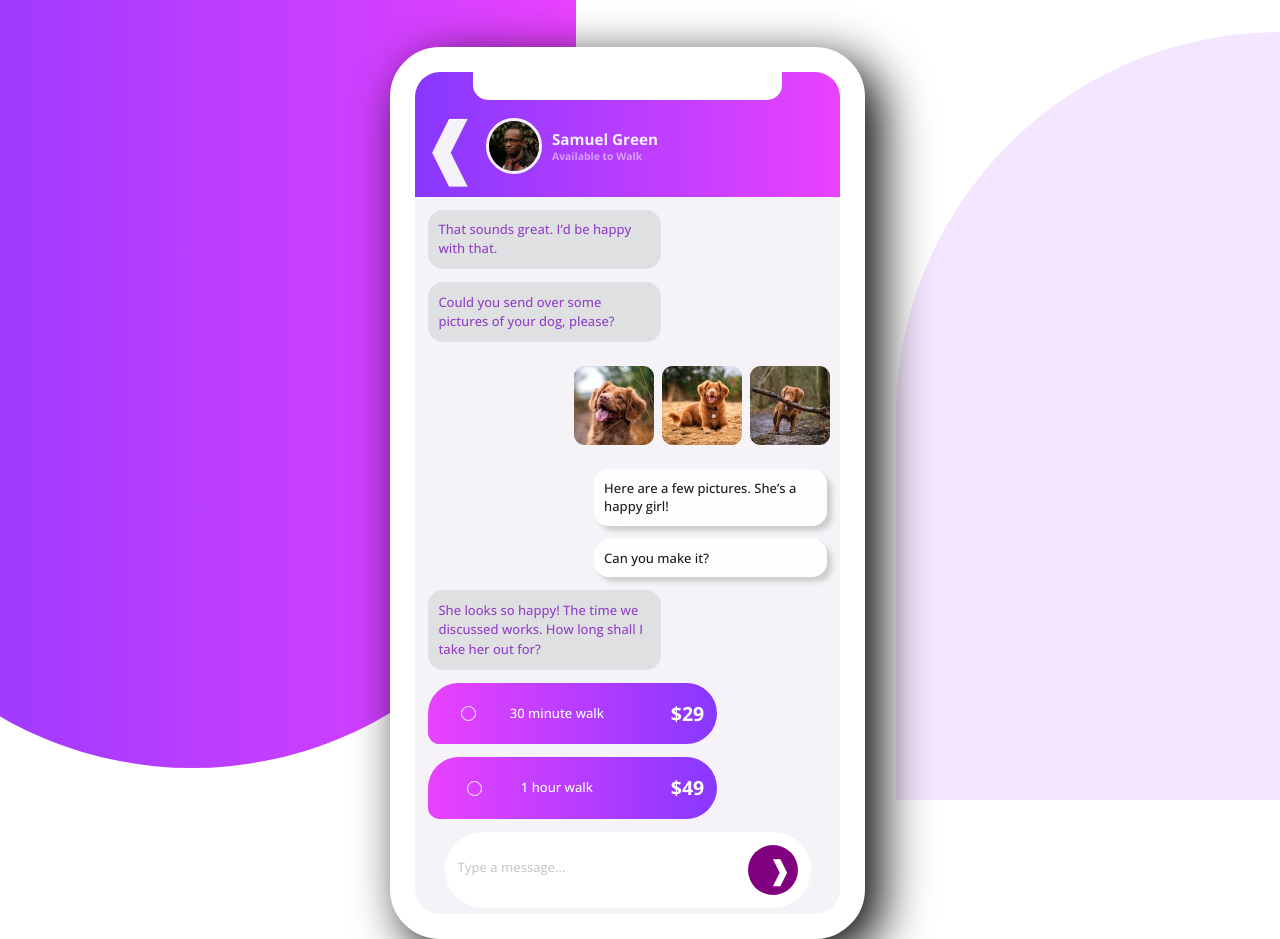
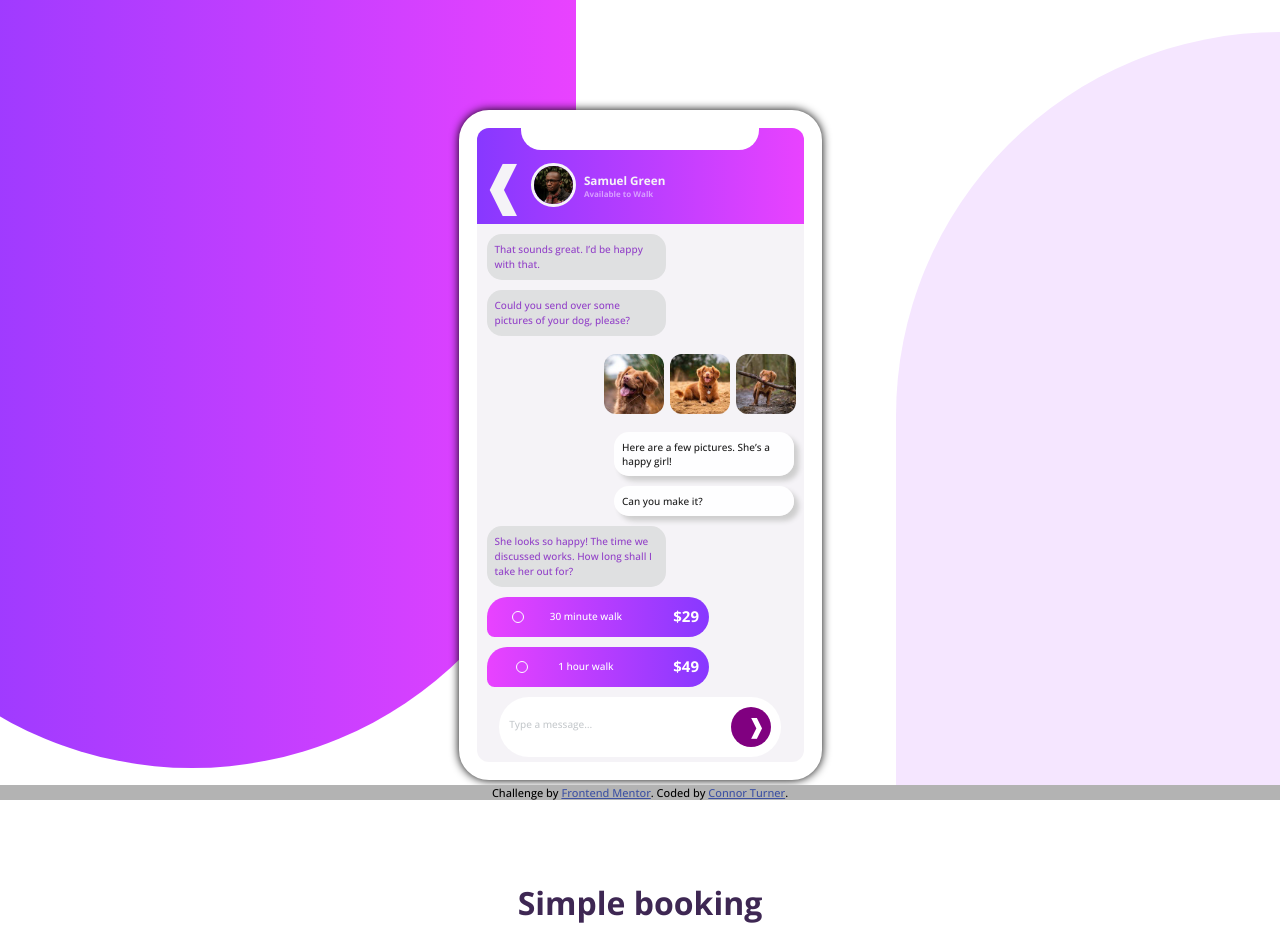
Before and after one commit to cturn5830/CSS-Project, a plain HTML site: page index.html in a window 1280 px wide. Shown: the top 939 px of the page. Drawn offline with nearby package versions, Linux system fonts and the light colour scheme.

Commit message:
Polished off
fixed coded by link along with css units for constant scaling

```diff
--- a/index.html
+++ b/index.html
@@ -86,7 +86,7 @@
 
   <div class="attribution">
     Challenge by <a href="https://www.frontendmentor.io?ref=challenge" target="_blank">Frontend Mentor</a>.
-    Coded by <a href="#">Your Name Here</a>.
+    Coded by <a href="theconnorturner.com">Connor Turner</a>.
   </div>
 </body>
 </html>
--- a/styles.css
+++ b/styles.css
@@ -1,10 +1,19 @@
 @import url('https://fonts.googleapis.com/css2?family=Open+Sans:wght@300;400;500;700;800&display=swap');
 body,html{
-    font-size: 13px;
+    font-size: 10px;
     font-family: sans-serif;
     font-family:'Open Sans', sans-serif;
     font-weight: 500;
     overflow: hidden;
+}
+.attribution{
+    position: fixed;
+    z-index: 200;
+    bottom:0;
+    left: 0;
+    right: 0;
+    background-color: rgb(179, 179, 179);
+    width: 100vw;
 }
 .background_element1{
     width:auto;
@@ -34,14 +43,191 @@ body,html{
     display: cover;
 }
 .mainbody{
-    align-self: center;
+    display: flex;
     margin:auto;
-    width:80vw;
+    width:80%;
     height: fit-content;
+    position: absolute;
+    z-index: 100;
+    top:10vh;
+    left:0;
+    right:0;
+    margin-left:auto;
+    margin-right:auto;
+    max-width: 100vw;
+    justify-content: center;
+}
+
+.purplebackground{
+    background-image:linear-gradient( to right,hsl(293, 100%, 63%),hsl(264, 100%, 61%));
+}
+.purplebackground2{
+    background-image:linear-gradient( to left,hsl(293, 100%, 63%),hsl(264, 100%, 61%));
+}
+.HTMLicon{
+    font-size: 5rem;
+    height: fit-content;
+    padding:0;
+    margin:0;
+}
+.HTMLicon2{
     position: relative;
-    z-index: 100;
+    top:-1.4rem;
+    left: -.3rem;
+}
+.phone{
+    margin-top:3rem;
+    margin-left: auto;
+    margin-right: auto;
+    max-width: 32.7rem;
+    border-radius: 3rem;
+    box-shadow: 0 0 1rem 0;
+    border: solid 1.8rem white;
+    background-color: hsl(270, 20%, 96%);
+    overflow:hidden;
+}
+.phone > *{
+    padding:0.5rem;
+}
+.notch{
+    background-color: white;
+    width: 75%;
+    height: 2.3rem;
+    padding: 0 !important;
+    margin: 0;
+    margin-left: auto;
+    margin-right: auto;
+    border-bottom-left-radius:20px ;
+    border-bottom-right-radius:20px ;
+    position: relative;
+    top:-0.1rem;
+}
+.notchhandler{
+    padding-top:0;
+}
+.Profile{
     display: flex;
+    gap:0.8rem;
+    align-items:center;
+    margin:0 0 0 0;
 }
+.Profile h3{
+    color:hsl(270, 20%, 96%);
+}
+.Profile img{
+    border:solid 0.3rem hsl(270, 20%, 96%);
+    border-radius: 100%;
+    height: 3.85rem;
+    width: auto;
+}
+.text > *{
+    padding:0;
+    margin:0;
+}
+.text p{
+    font-weight: bold;
+    color:hsl(276, 100%, 81%);
+    font-size: 0.8rem;
+}
+.recivedText{
+    width: 50%;
+    border-radius:15px;
+    background-color: hsla(0, 0%, 100%, 0.945);
+    color:hsl(0, 0%, 11%);
+    margin:1rem 1rem 1rem auto;
+    padding:0.8rem;
+    box-shadow: 5px 5px 5px rgb(206, 206, 206);
+}
+.sentText{
+    width: 50%;
+    border-radius:15px;
+    background-color: hsl(210, 3%, 88%);
+    color:hsl(276, 55%, 52%);
+    margin:1rem 0 1rem 1rem;
+    padding:0.8rem;
+    line-height: 1.5em;
+}
+.sendBTN{
+    background-color: purple;
+    border-radius: 100%;
+    color:white;
+    width:0;
+    height: 0;
+    padding:2rem;
+    font-weight: bold;
+    text-align: center;
+    font-size: 2rem;
+}
+.recivedIMG{
+    display: flex;
+    width: fit-content;
+    margin-right: 0;
+    margin-left: auto;
+}
+.recivedIMG > *{
+    height: 6rem;
+    width: auto;
+    padding:0.3rem;
+    border-radius: 15px;
+}
+.autoResponse{
+    width: 65%;
+    border-radius:40px;
+    border-bottom-left-radius: 15px;
+    margin:0 0 1rem 1rem;
+    display: flex;
+    padding: 0 1rem 0 0;
+    align-items: center;
+    justify-content: space-between;
+    color:white;
+    line-height: 1.5em;
+}
+.autoResponse > p,.autoResponse > h2{
+    height: fit-content;
+    padding: 0;
+}
+.autoResponse > p{
+    text-align: left;
+}
+.circle{
+    border:1px solid white;
+    border-radius: 100%;
+    padding:0.5rem;
+    margin:0;
+    display: inline;
+}
+.typeMessage{
+    background-color: white;
+    color:hsl(206, 6%, 79%);
+    border-radius: 50px;
+    padding:1rem;
+    width:80%;
+    margin: auto;
+    margin-bottom: 0.5rem;
+    display: flex;
+    justify-content: space-between;
+}
+.left{
+    width: 500px;
+    height: fit-content;
+    margin:auto;
+    font-size: 16px;
+    max-width: 100vw;
+    padding:0;
+}
+.left h1{
+    color:hsl(271, 36%, 24%);
+    font-weight: bold;
+}
+.left p{
+    color:hsl(270, 7%, 64%);
+    font-weight: bold;
+    line-height: 1.5;
+}
+
+
+
+
 @media (max-width:1450px){
     .mainbody{
         flex-direction: column;
@@ -75,166 +261,3 @@ body,html{
         margin-right: 25px;
     }
 }
-.purplebackground{
-    background-image:linear-gradient( to right,hsl(293, 100%, 63%),hsl(264, 100%, 61%));
-}
-.purplebackground2{
-    background-image:linear-gradient( to left,hsl(293, 100%, 63%),hsl(264, 100%, 61%));
-}
-.HTMLicon{
-    font-size: 5rem;
-    height: fit-content;
-    padding:0;
-    margin:0;
-}
-.HTMLicon2{
-    position: relative;
-    top:-1.4rem;
-    left: -4px;
-}
-.phone{
-    margin-top:3rem;
-    max-width: 425px;
-    border-radius: 50px;
-    /*box-shadow: 0 0 0 15px white;*/
-    box-shadow: 15px 15px 50px;
-    border: solid 25px white;
-    background-color: hsl(270, 20%, 96%);
-    overflow:hidden;
-}
-.phone > *{
-    padding:0.5rem;
-}
-.notch{
-    background-color: white;
-    width: 75%;
-    height: 30px;
-    padding: 0 !important;
-    margin: 0;
-    margin-left: auto;
-    margin-right: auto;
-    border-bottom-left-radius:15px ;
-    border-bottom-right-radius:15px ;
-    position: relative;
-    top:-2px;
-}
-.notchhandler{
-    padding-top:0;
-}
-.Profile{
-    display: flex;
-    gap:10px;
-    align-items:center;
-    margin:0 0 0 0;
-}
-.Profile h3{
-    color:hsl(270, 20%, 96%);
-}
-.Profile img{
-    border:solid 3px hsl(270, 20%, 96%);
-    border-radius: 100%;
-    height: 50px;
-    width: auto;
-}
-.text > *{
-    padding:0;
-    margin:0;
-}
-.text p{
-    font-weight: bold;
-    color:hsl(276, 100%, 81%);
-    font-size: 0.8rem;
-}
-.recivedText{
-    width: 50%;
-    border-radius:15px;
-    background-color: hsla(0, 0%, 100%, 0.945);
-    color:hsl(0, 0%, 11%);
-    margin:1rem 1rem 1rem auto;
-    padding:0.8rem;
-    box-shadow: 5px 5px 5px rgb(206, 206, 206);
-}
-.sentText{
-    width: 50%;
-    border-radius:15px;
-    background-color: hsl(210, 3%, 88%);
-    color:hsl(276, 55%, 52%);
-    margin:1rem 0 1rem 1rem;
-    padding:0.8rem;
-    line-height: 1.5;
-}
-.sendBTN{
-    background-color: purple;
-    border-radius: 100%;
-    color:white;
-    width:0;
-    height: 0;
-    padding:25px;
-    font-weight: bold;
-    text-align: center;
-    font-size: 2rem;
-}
-.recivedIMG{
-    display: flex;
-    width: fit-content;
-    margin-right: 0;
-    margin-left: auto;
-}
-.recivedIMG > *{
-    height: 80px;
-    width: auto;
-    padding:0.3rem;
-    border-radius: 15px;
-}
-.autoResponse{
-    width: 65%;
-    border-radius:40px;
-    border-bottom-left-radius: 15px;
-    margin:0 0 1rem 1rem;
-    display: flex;
-    padding: 0 1rem 0 0;
-    align-items: center;
-    justify-content: space-between;
-    color:white;
-    line-height: 1.5;
-}
-.autoResponse > p,.autoResponse > h2{
-    height: fit-content;
-    padding: 0;
-}
-.autoResponse > p{
-    text-align: left;
-}
-.circle{
-    border:1px solid white;
-    border-radius: 100%;
-    padding:0.5rem;
-    margin:0;
-    display: inline;
-}
-.typeMessage{
-    background-color: white;
-    color:hsl(206, 6%, 79%);
-    border-radius: 50px;
-    padding:1rem;
-    width:80%;
-    margin: auto;
-    margin-bottom: 0.5rem;
-    display: flex;
-    justify-content: space-between;
-}
-.left{
-    width: 500px;
-    height: fit-content;
-    margin:auto;
-    font-size: 16px;
-}
-.left h1{
-    color:hsl(271, 36%, 24%);
-    font-weight: bold;
-}
-.left p{
-    color:hsl(270, 7%, 64%);
-    font-weight: bold;
-    line-height: 1.5;
-}
```
